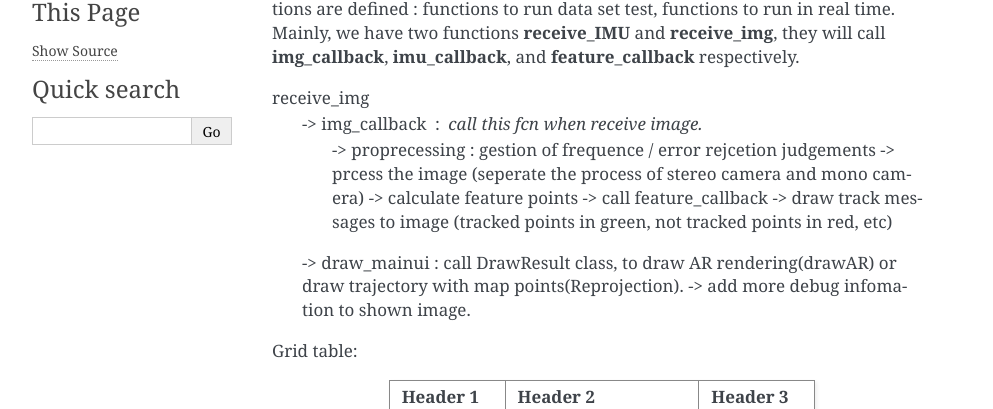
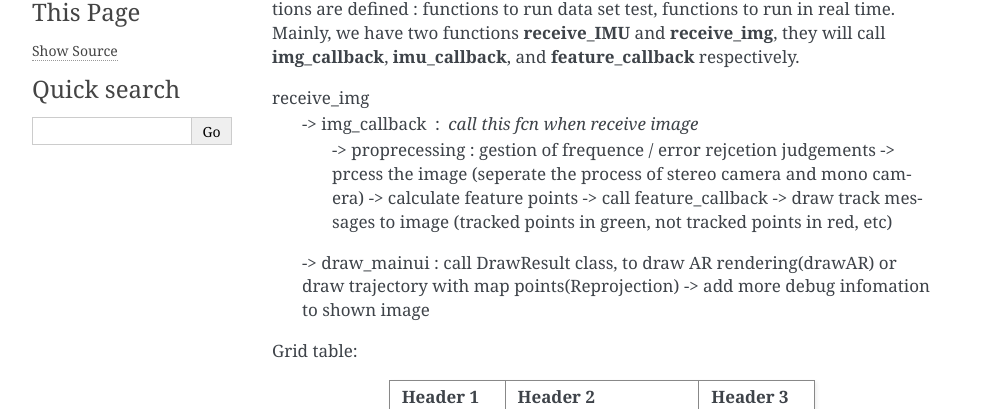
Before and after one commit to gggliuye/VIO, a Sphinx documentation site: the page built from docs/deepblue/LM.rst, in a window 1280 px wide. Shown: the part 307-716 px from the top of the page, without its empty margins (148-1141 px from the left). Built offline with Sphinx 7.4.7, drawn with Linux system fonts in a browser that asks for light colours.

Commit message:
Update LM.rst

```diff
--- a/docs/deepblue/LM.rst
+++ b/docs/deepblue/LM.rst
@@ -10,13 +10,13 @@ In **naive-lib.cpp** all the intereface plugin functions are defined.
 The main node in VINS android is : **Estimator_node**. Where many fronter functions are defined : functions to run data set test, functions to run in real time. Mainly, we have two functions **receive_IMU** and **receive_img**, they will call **img_callback**, **imu_callback**, and **feature_callback** respectively.
 
 receive_img
-    -> img_callback : call this fcn when receive image.
-         -> proprecessing : gestion of frequence / error rejcetion judgements
-         -> prcess the image (seperate the process of stereo camera and mono camera)
-         -> calculate feature points -> call feature_callback
-         -> draw track messages to image (tracked points in green, not tracked points in red, etc)
-    -> draw_mainui : call DrawResult class, to draw AR rendering(drawAR) or draw trajectory with map points(Reprojection).
-    -> add more debug infomation to shown image.
+     -> img_callback : call this fcn when receive image
+          -> proprecessing : gestion of frequence / error rejcetion judgements
+          -> prcess the image (seperate the process of stereo camera and mono camera)
+          -> calculate feature points -> call feature_callback
+          -> draw track messages to image (tracked points in green, not tracked points in red, etc)
+     -> draw_mainui : call DrawResult class, to draw AR rendering(drawAR) or draw trajectory with map points(Reprojection)
+     -> add more debug infomation to shown image
 
 
 Grid table:
```
